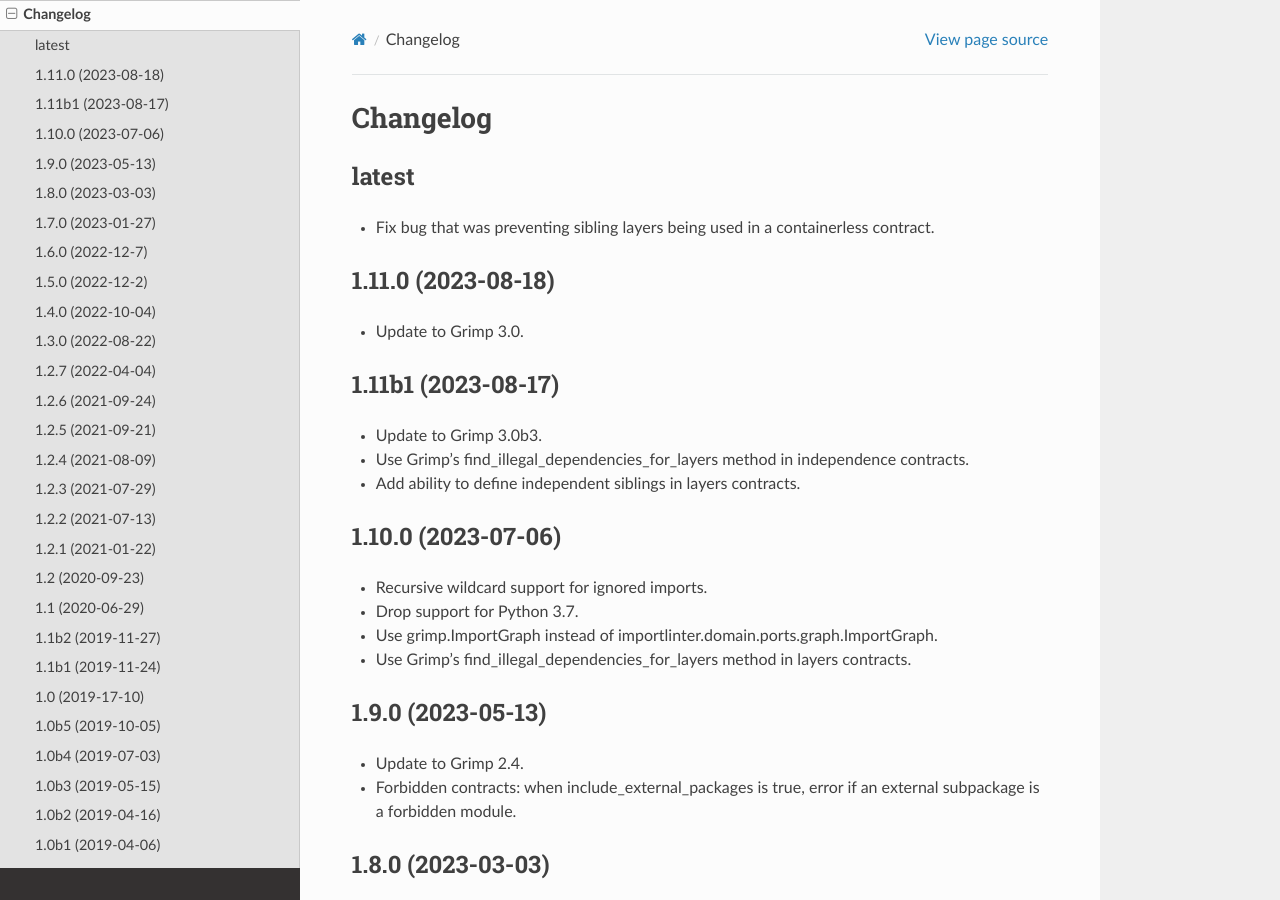
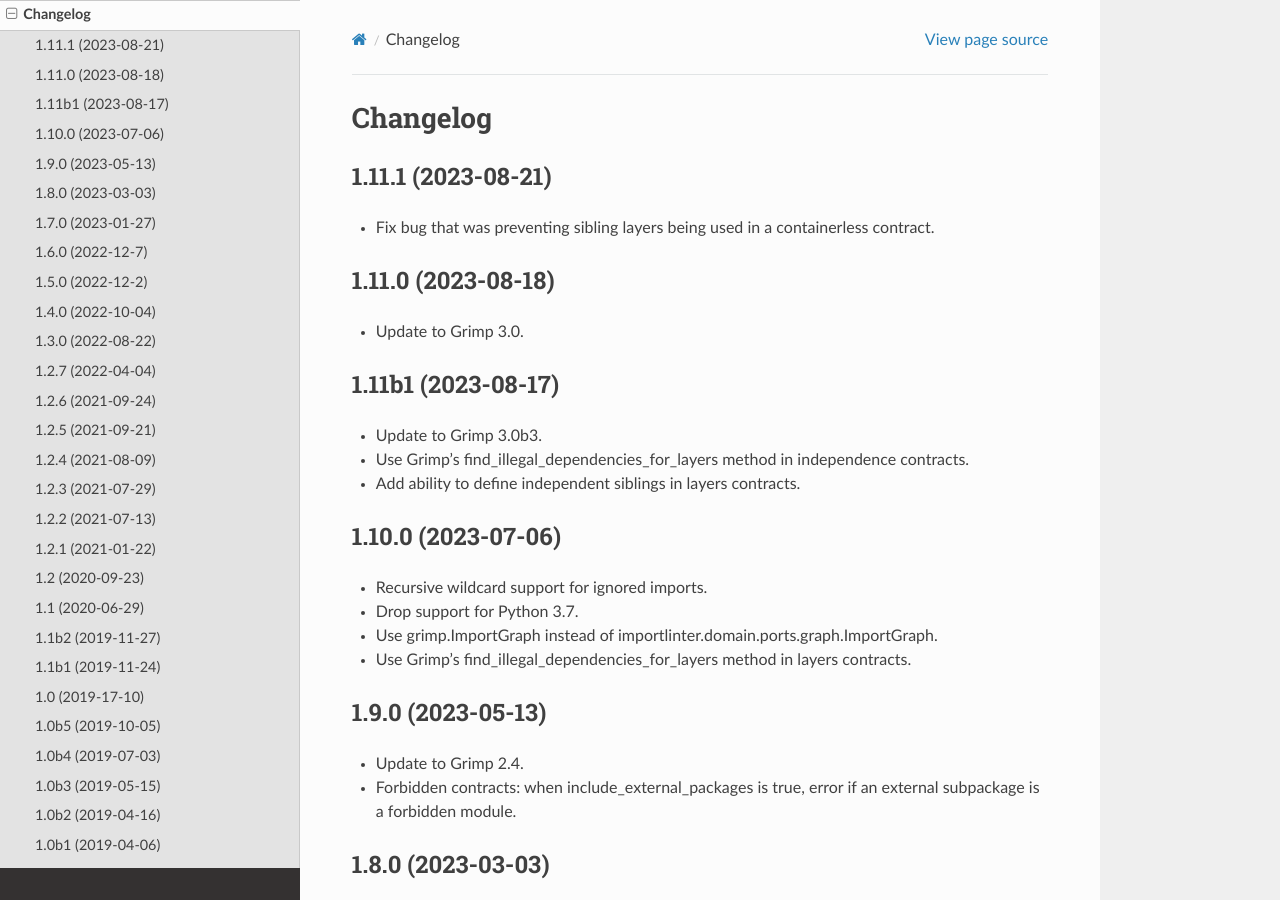
Before and after one commit to seddonym/import-linter, a Sphinx documentation site: the page built from docs/changelog.rst, in a window 1280 px wide and 900 px high. Built offline with Sphinx 7.4.7 and the Read the Docs theme 2.0.0, drawn with Linux system fonts in a browser that asks for light colours.

Commit message:
Release v1.11.1

```diff
--- a/CHANGELOG.rst
+++ b/CHANGELOG.rst
@@ -1,8 +1,8 @@
 Changelog
 =========
 
-latest
-------
+1.11.1 (2023-08-21)
+-------------------
 
 * Fix bug that was preventing sibling layers being used in a containerless contract.
 
--- a/docs/conf.py
+++ b/docs/conf.py
@@ -27,7 +27,7 @@ author = 'David Seddon'
 # The short X.Y version
 version = ''
 # The full version, including alpha/beta/rc tags
-release = '1.11.0'
+release = '1.11.1'
 
 
 # -- General configuration ---------------------------------------------------
--- a/pyproject.toml
+++ b/pyproject.toml
@@ -4,7 +4,7 @@ build-backend = "setuptools.build_meta"
 
 [project]
 name = "import-linter"
-version = "1.11.0"
+version = "1.11.1"
 license = {text = "BSD 2-Clause License"}
 description = "Enforces rules for the imports within and between Python packages."
 authors = [
--- a/src/importlinter/__init__.py
+++ b/src/importlinter/__init__.py
@@ -1,4 +1,4 @@
-__version__ = "1.11.0"
+__version__ = "1.11.1"
 
 from .application import output  # noqa
 from .domain import fields  # noqa
```
